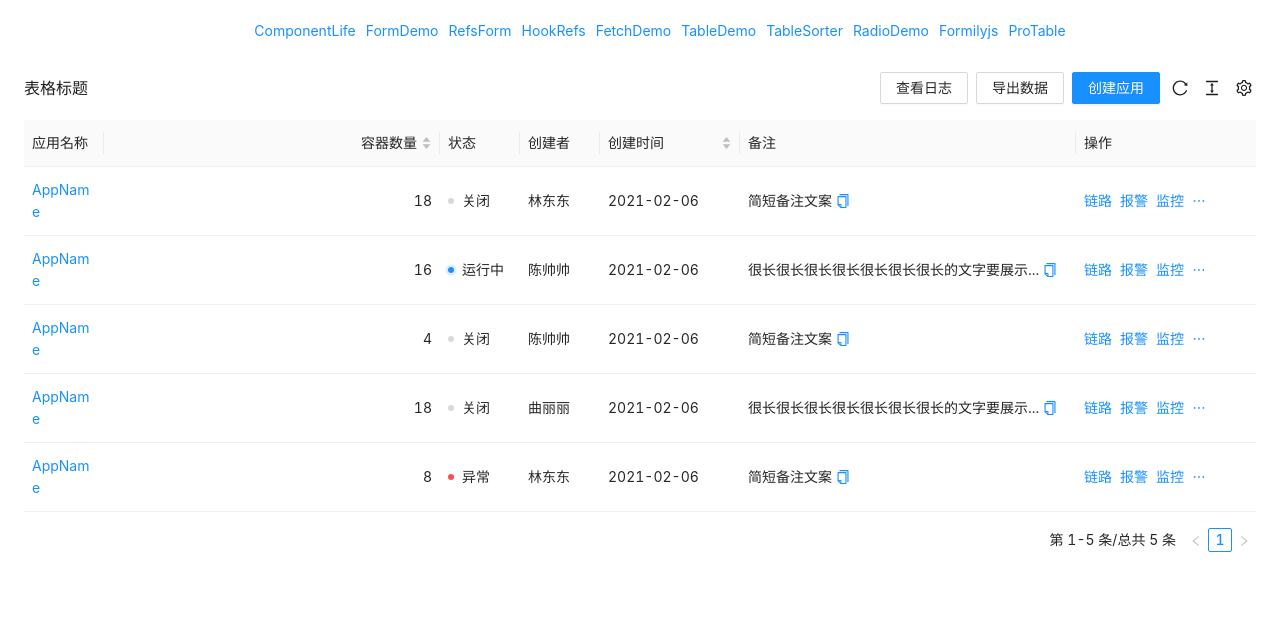
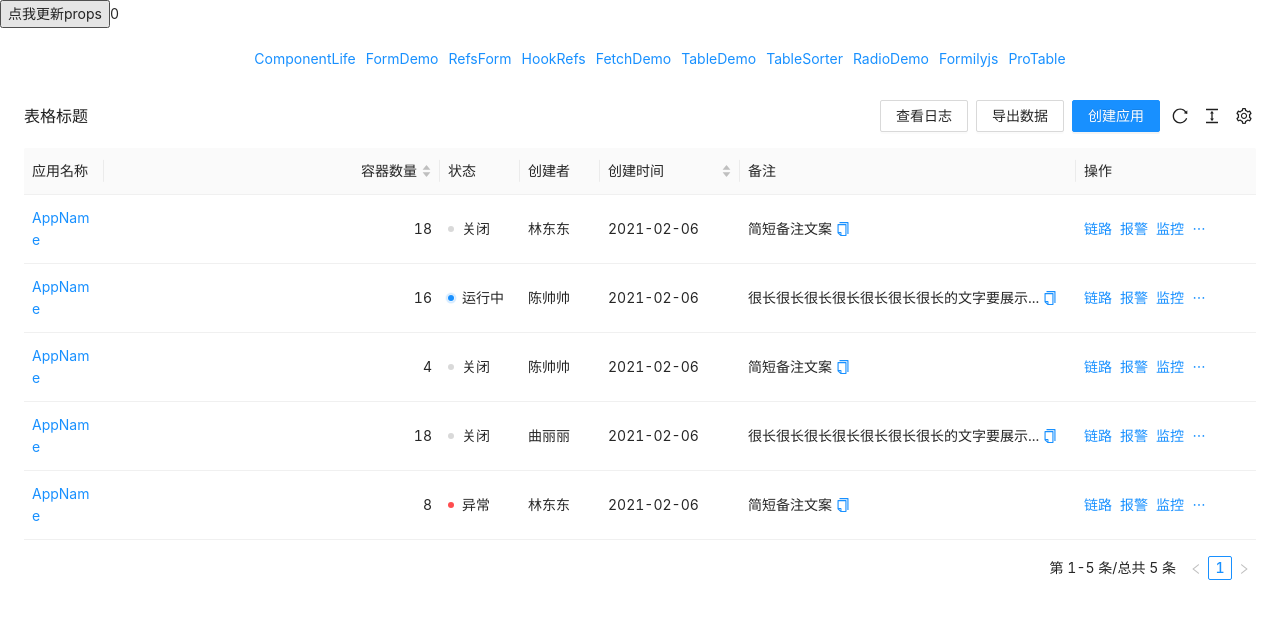
Before and after one commit to z825316969/react-learn, a React app: page /#/ProTable in a window 1280 px wide. Shown: the top 618 px of the page. Built offline with nearby package versions, Linux system fonts and the light colour scheme; what @formily/core would draw is missing.

Commit message:
update(componentLife): react的class组件生命周期理解和编写示例

```diff
--- a/src/ComponentLife.jsx
+++ b/src/ComponentLife.jsx
@@ -1,6 +1,6 @@
 import React from 'react'
 // import FunComponent from './FunctionComponent'
-import {DatePicker} from 'antd'
+import { DatePicker } from 'antd'
 
 class ComponentLife extends React.Component {
   constructor(props) {
@@ -11,9 +11,12 @@ class ComponentLife extends React.Component {
     this.myRef = React.createRef()
   }
 
-  // static getDerivedStateFromProps(props, state) {
-  //   console.log('props, state :>> ', props, state)
-  // }
+  static getDerivedStateFromProps(props, state) {
+    console.log('props, state :>> ', props, state)
+    return {
+      a: 2,
+    }
+  }
 
   componentDidMount() {
     console.log('组件渲染完成执行')
@@ -29,6 +32,12 @@ class ComponentLife extends React.Component {
     // if (this.state.count < 15) {
     //   this.handleChangeCount()
     // }
+  }
+
+  getSnapshotBeforeUpdate() {
+    return {
+      b: 2,
+    }
   }
 
   componentWillUnmount() {
--- a/src/app.jsx
+++ b/src/app.jsx
@@ -14,10 +14,29 @@ import Formilyjs from './Formilyjs'
 import ProTable from './ProTable'
 
 class App extends React.Component {
+  // constructor() {
+  //   this.state = {
+  //     time: 0,
+  //   }
+  // }
+  state = {
+    time: 0,
+  }
+
+  handleChangeTime = () => {
+    this.setState({
+      time: new Date().getTime(),
+    })
+  }
+
   render() {
+    const { time } = this.state
+    console.log('this :>> ', this)
     return (
       <>
         <Router>
+          <button onClick={this.handleChangeTime}>点我更新props</button>
+          {time}
           <ul className="list">
             <li>
               <Link to="/">ComponentLife</Link>
```
